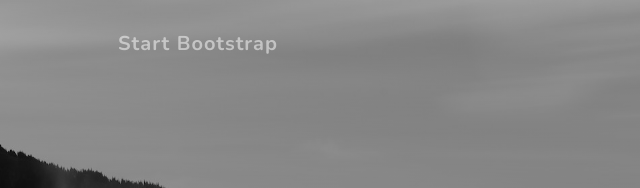
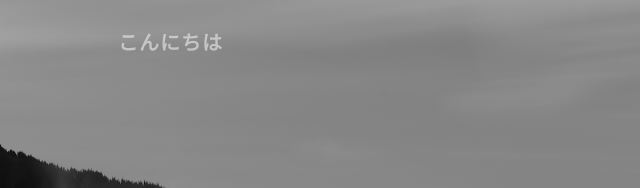
Before and after one commit to Shibuya14/portfolio_site, a plain HTML site: page index.html in a window 1280 px wide. Shown: the top 188 px of the page, 0-640 px from the left. Drawn offline with nearby package versions, Linux system fonts and the light colour scheme.

Commit message:
Update index.html

```diff
--- a/index.html
+++ b/index.html
@@ -19,7 +19,7 @@
         <!-- Navigation-->
         <nav class="navbar navbar-expand-lg navbar-light fixed-top" id="mainNav">
             <div class="container px-4 px-lg-5">
-                <a class="navbar-brand" href="#page-top">Start Bootstrap</a>
+                <a class="navbar-brand" href="#page-top">こんにちは</a>
                 <button class="navbar-toggler navbar-toggler-right" type="button" data-bs-toggle="collapse" data-bs-target="#navbarResponsive" aria-controls="navbarResponsive" aria-expanded="false" aria-label="Toggle navigation">
                     Menu
                     <i class="fas fa-bars"></i>
```
